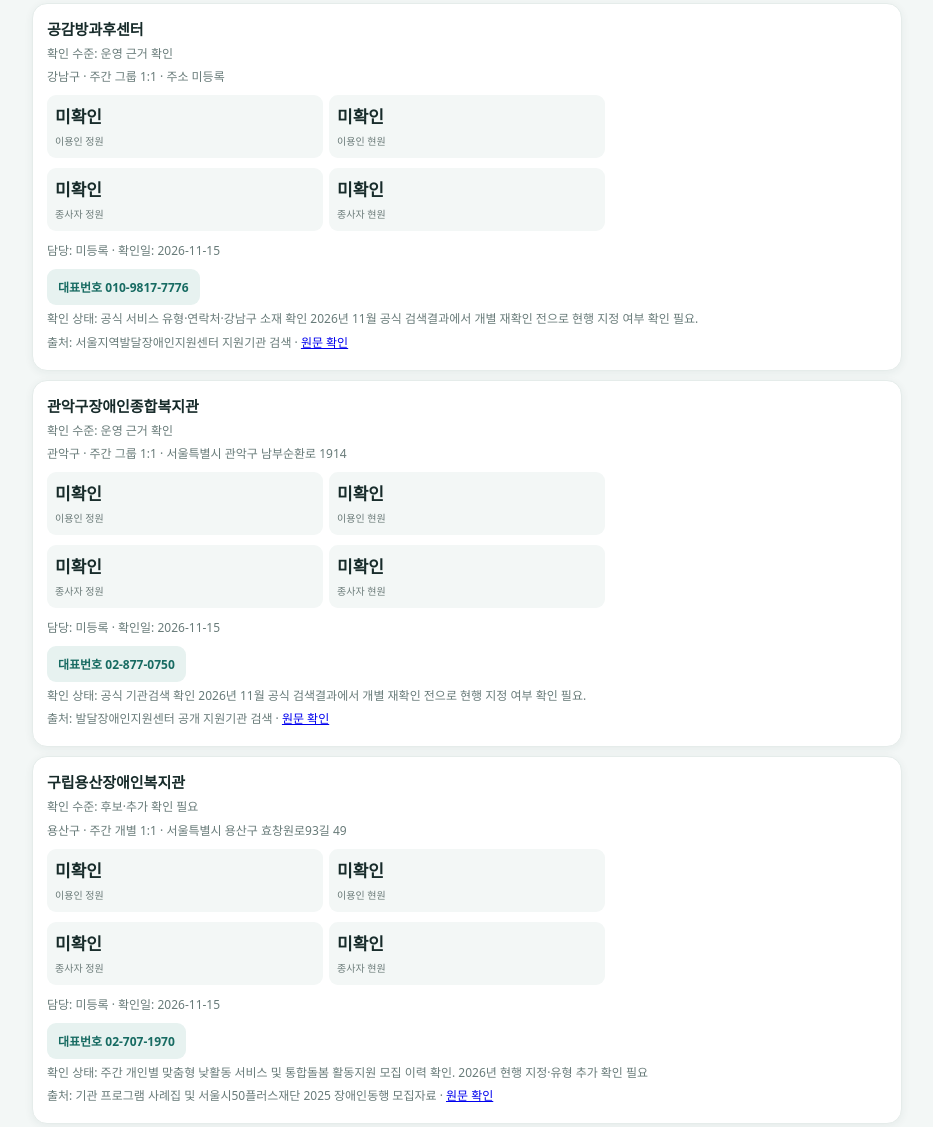
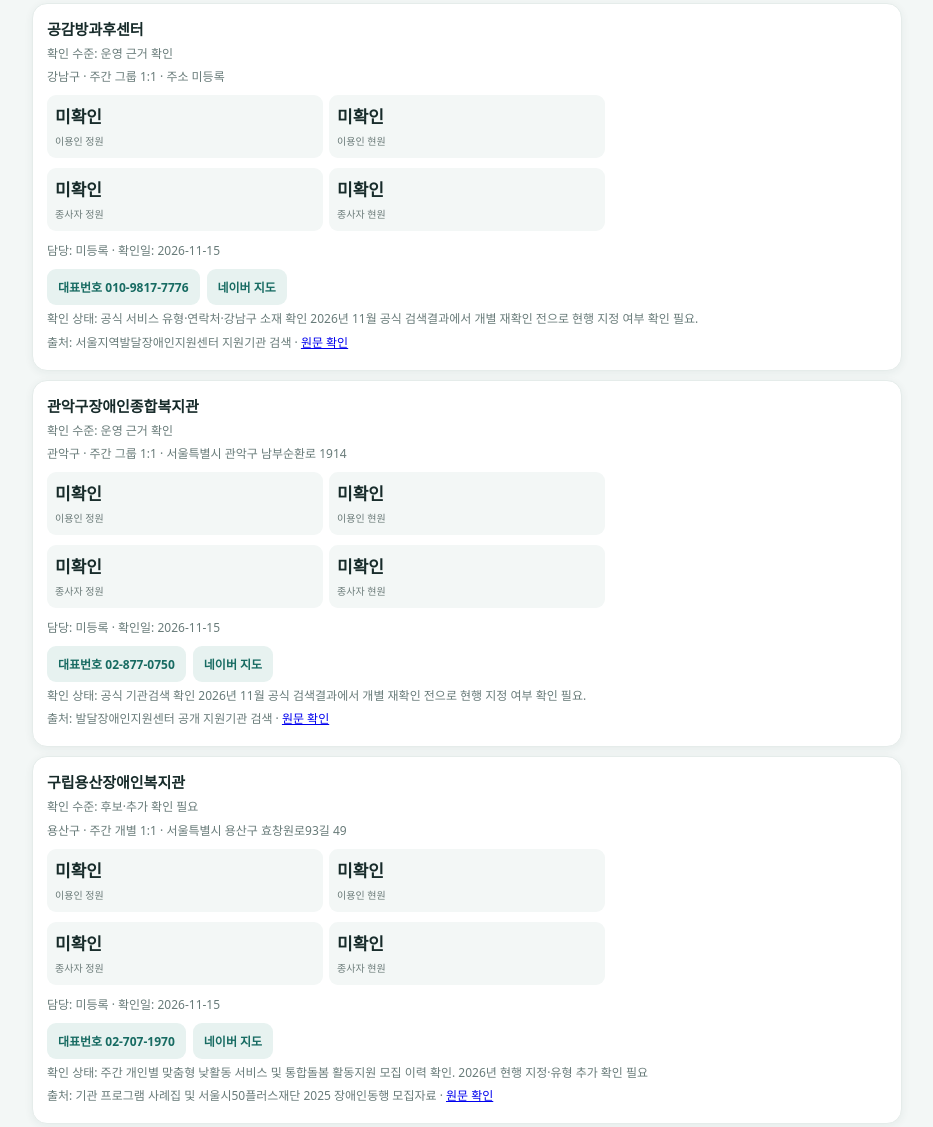
Before and after one commit to 79san2/emergency-hospital, a plain HTML site: page integrated-care/index.html in a window 1280 px wide. Shown: the part 566-1693 px from the top of the page, without its empty margins (173-1106 px from the left). Drawn offline with Linux system fonts and the light colour scheme.

Commit message:
Show Naver map search link on provider cards

```diff
--- a/integrated-care/index.html
+++ b/integrated-care/index.html
@@ -81,7 +81,7 @@ function render(){ $('#totalOrg').textContent=records.length;$('#totalUsers').te
 function sum(a,k){let x=a.map(r=>r[k]).filter(v=>v!==''&&v!==undefined&&v!==null);return x.length?x.reduce((s,v)=>s+Number(v),0):'미확인'}
 function esc(s){return String(s??'').replace(/[&<>"']/g,c=>({'&':'&amp;','<':'&lt;','>':'&gt;','"':'&quot;',"'":'&#39;'}[c]))}
 function levelLabel(r){return r.verificationLevel==='official_directory'?'공식 기관검색 확인':r.verificationLevel==='operating_evidence'?'운영 근거 확인':r.verificationLevel==='candidate'?'후보·추가 확인 필요':'확인 수준 미분류'}
-function card(r){return '<article class="record"><h3>'+esc(r.name)+'</h3><p class="small">확인 수준: '+levelLabel(r)+'</p><p>'+esc(r.district)+' · '+esc(r.type)+' · '+esc(r.address||'주소 미등록')+'</p><div class="numbers"><div class="number"><b>'+val(r.userCapacity)+'</b><span>이용인 정원</span></div><div class="number"><b>'+val(r.userCurrent)+'</b><span>이용인 현원</span></div></div><div class="numbers"><div class="number"><b>'+val(r.staffCapacity)+'</b><span>종사자 정원</span></div><div class="number"><b>'+val(r.staffCurrent)+'</b><span>종사자 현원</span></div></div><p>담당: '+esc(r.manager||'미등록')+' · 확인일: '+esc(r.verified||'미등록')+'</p><div class="actions">'+(r.phone?'<a href="tel:'+tel(r.phone)+'">대표번호 '+esc(r.phone)+'</a>':'')+(r.direct?'<a href="tel:'+tel(r.direct)+'">직통번호 '+esc(r.direct)+'</a>':'')+'</div><p class="small">확인 상태: '+esc(r.status||'확인 상태 미기재')+'</p><p class="small">출처: '+esc(r.source||'미기재')+(r.sourceUrl?' · <a target="_blank" rel="noopener" href="'+esc(r.sourceUrl)+'">원문 확인</a>':'')+'</p></article>'}
+function card(r){return '<article class="record"><h3>'+esc(r.name)+'</h3><p class="small">확인 수준: '+levelLabel(r)+'</p><p>'+esc(r.district)+' · '+esc(r.type)+' · '+esc(r.address||'주소 미등록')+'</p><div class="numbers"><div class="number"><b>'+val(r.userCapacity)+'</b><span>이용인 정원</span></div><div class="number"><b>'+val(r.userCurrent)+'</b><span>이용인 현원</span></div></div><div class="numbers"><div class="number"><b>'+val(r.staffCapacity)+'</b><span>종사자 정원</span></div><div class="number"><b>'+val(r.staffCurrent)+'</b><span>종사자 현원</span></div></div><p>담당: '+esc(r.manager||'미등록')+' · 확인일: '+esc(r.verified||'미등록')+'</p><div class="actions">'+(r.phone?'<a href="tel:'+tel(r.phone)+'">대표번호 '+esc(r.phone)+'</a>':'')+(r.direct?'<a href="tel:'+tel(r.direct)+'">직통번호 '+esc(r.direct)+'</a>':'')+(r.naverMapUrl?'<a target="_blank" rel="noopener" href="'+esc(r.naverMapUrl)+'">네이버 지도</a>':'')+'</div><p class="small">확인 상태: '+esc(r.status||'확인 상태 미기재')+'</p><p class="small">출처: '+esc(r.source||'미기재')+(r.sourceUrl?' · <a target="_blank" rel="noopener" href="'+esc(r.sourceUrl)+'">원문 확인</a>':'')+'</p></article>'}
 function tel(s){return String(s).replace(/[^0-9+]/g,'')}
 function editRecord(id){let r=records.find(x=>x.id===id);if(!r)return;editing=id;let f=$('#orgForm');Object.keys(r).forEach(k=>{if(f.elements[k])f.elements[k].value=r[k]});document.querySelector('[data-tab="manage"]').click();f.scrollIntoView({behavior:'smooth'})}
 function deleteRecord(id){if(confirm('이 기관 정보를 삭제할까요?')){records=records.filter(r=>r.id!==id);save()}}
```
